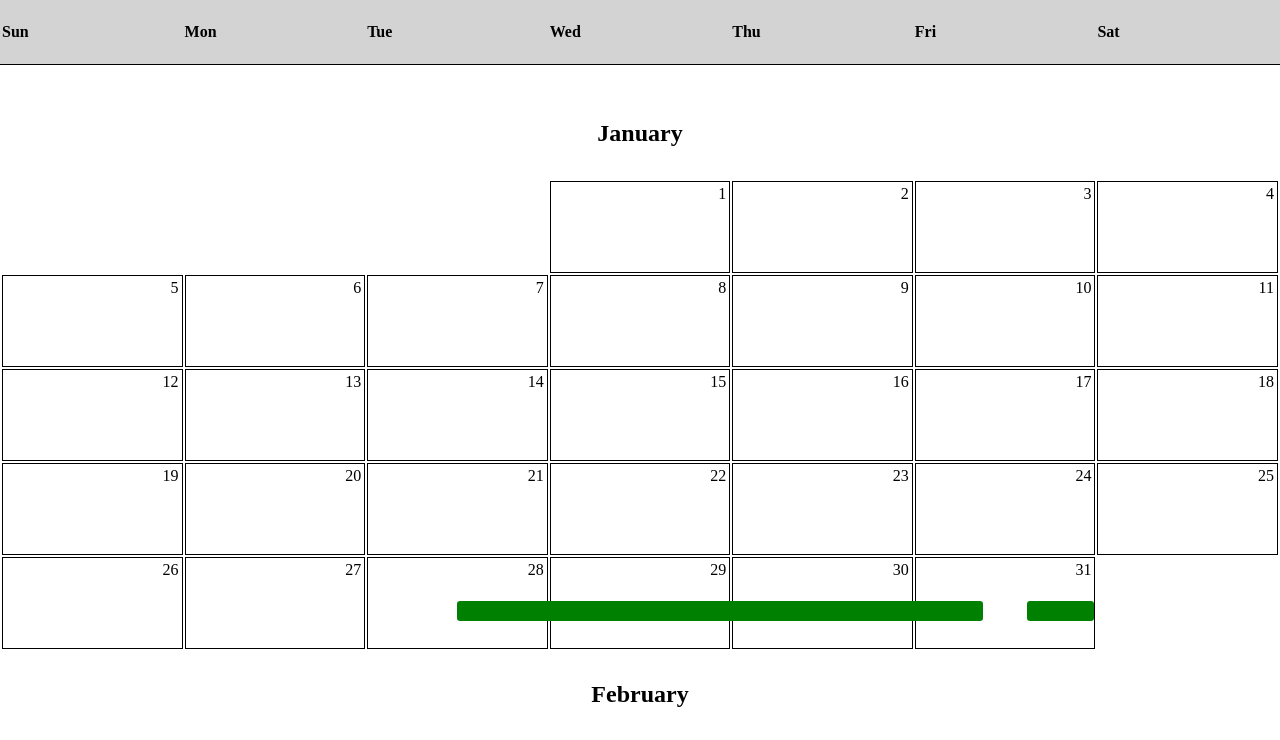
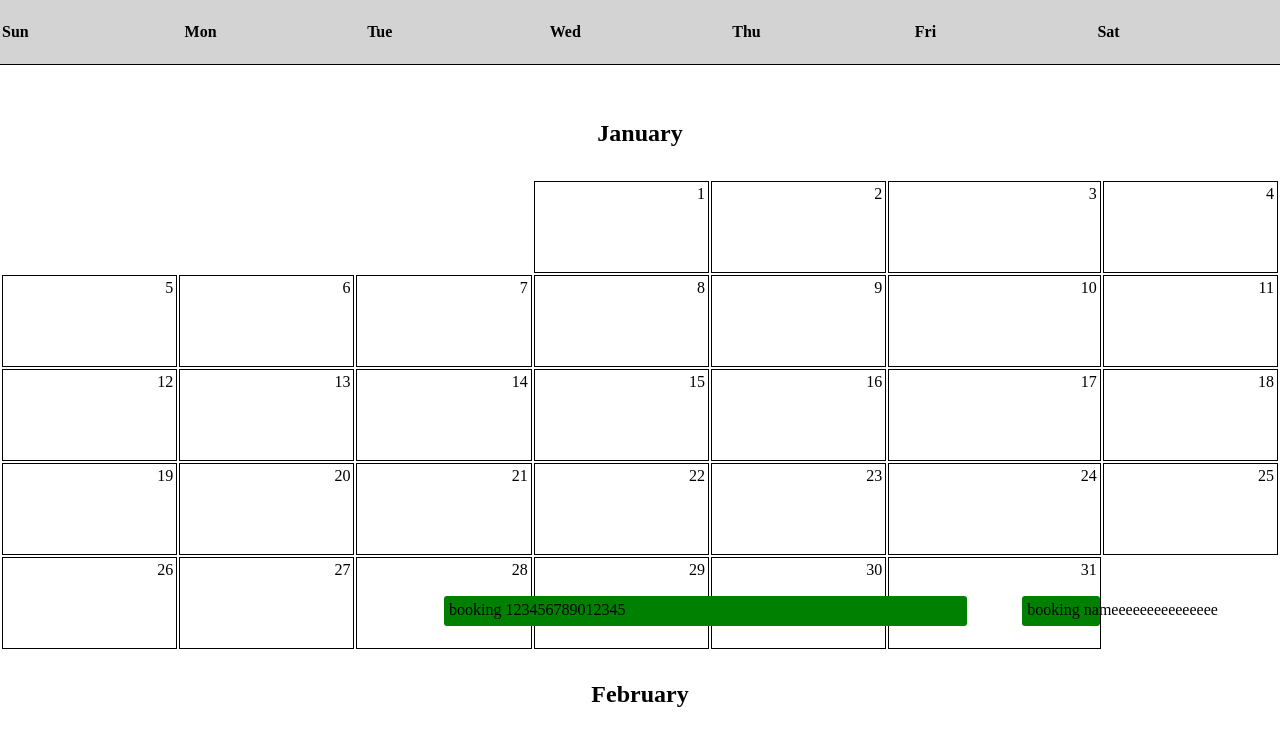
Before and after one commit to paesvitor/dashboard-calendar, a React (Create React App) app: page / in a window 1280 px wide. Shown: the top 740 px of the page. Built offline with nearby package versions, Linux system fonts and the light colour scheme.

Commit message:
Add event name to events

```diff
--- a/src/App.tsx
+++ b/src/App.tsx
@@ -4,14 +4,23 @@ import CalendarContainer from './components/CalendarContainer';
 function App() {
   const events = [
     {
+      name: 'booking 123456789012345',
       start: '2020-01-28',
       end: '2020-01-31',
-      id: 38
+      id: 1
     },
     {
+      name: 'booking nameeeeeeeeeeeeeee',
       start: '2020-01-31',
       end: '2020-02-02',
-      id: 1
+      id: 2
+    },
+
+    {
+      name: 'booking nameeeeeeeeeeeeeee',
+      start: '2020-02-02',
+      end: '2020-02-16',
+      id: 3
     }
   ]
 
--- a/src/components/CalendarContainer/index.tsx
+++ b/src/components/CalendarContainer/index.tsx
@@ -75,8 +75,6 @@ function CalendarContainer(props: Props) {
 
     function fillDaysInMonth(month: number) {
         const dateObject = moment().set('month', month).set('year', 2020);
-        const tempDatesThatHasEvents = Object.keys(eventsRanges).map(key => [...eventsRanges[key].datesInRange]);
-        const datesThatHasEvents = tempDatesThatHasEvents.concat.apply([], tempDatesThatHasEvents);
 
         let arr = [];
 
@@ -109,7 +107,7 @@ function CalendarContainer(props: Props) {
                             eventsThatDay.length === 2 && classes.eventStartAndEventEnd
                         )}
                         onClick={(e) => handleClickEvent(e, event)}>
-
+                        {event.start === dayFormated && event.name}
                     </div>)}
                 </div>
             </td>
--- a/src/components/CalendarContainer/styles.ts
+++ b/src/components/CalendarContainer/styles.ts
@@ -74,26 +74,27 @@ export const useStyles = makeStyles({
     cursor: 'pointer',
     borderRadius: 3,
     zIndex: 3,
-    width: '100%',
-    minHeight: 10,
-    marginTop: 15
+    minWidth: '100%',
+    height: 20,
+    marginTop: 15,
+    whiteSpace: 'nowrap'
   },
 
   eventStartAndEventEnd: {
     position: 'relative',
     width: '32%',
-    left: 'unset !important'
+    left: 'unset !important',
+    minWidth: 'unset'
   },
 
   eventStart: {
-    left: '50%'
+    left: '50%',
+    zIndex: 4
   },
 
   eventEnd: {
     left: '-50%'
   },
-
-
 
   dayHasEventStart: {
     // backgroundColor: 'red'
```
